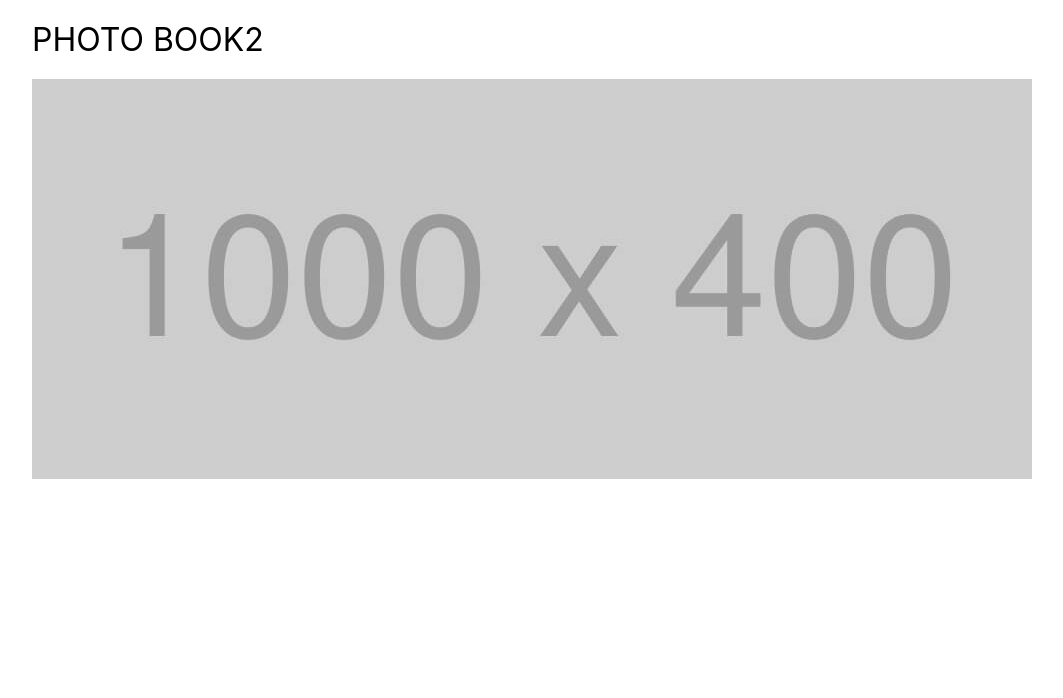
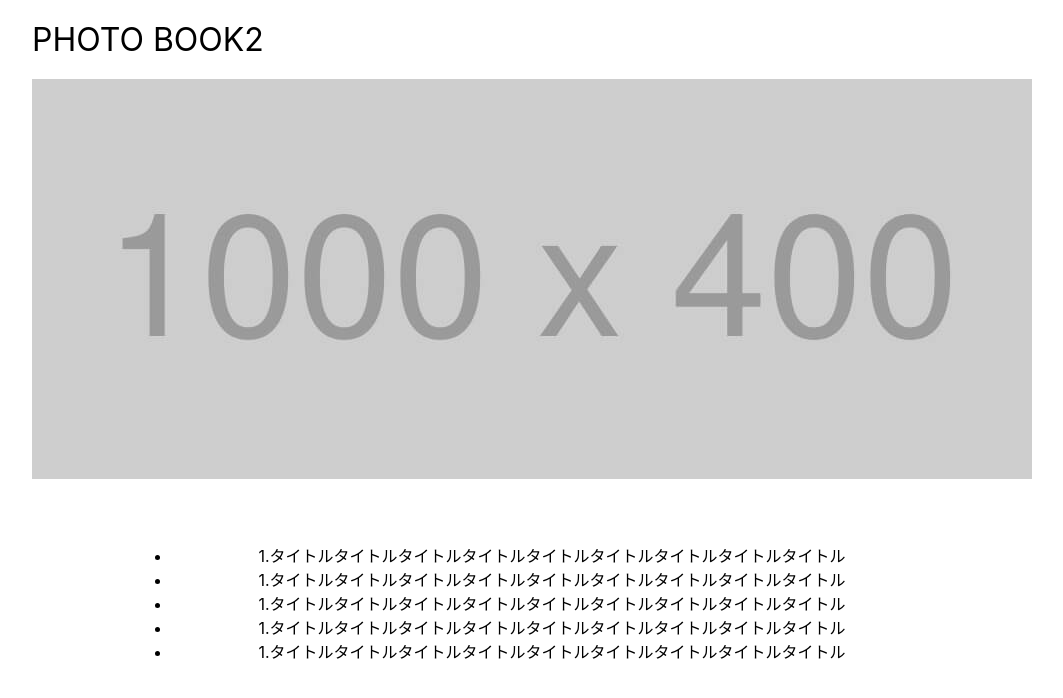
Before and after one commit to keisuke9360-0122/feuture-create_reactsite, a React (Create React App) app in the folder react-app/: page / in a window 1280 px wide. Shown: the top 698 px of the page, without its empty margins (108-1171 px from the left). Built offline with nearby package versions, Linux system fonts and the light colour scheme.

Commit message:
目次マークアップ

```diff
--- a/react-app/src/App.jsx
+++ b/react-app/src/App.jsx
@@ -1,6 +1,7 @@
 import "./App.css";
-import { Mv } from "./component/atoms/Mvimage/Mv";
+import { Mv } from "./component/Atoms/Mvimage/Mv.jsx";
 import { Layout } from "./component/Template_layout/defalute";
+import { IndexList } from "./component/Molecules/IndexList";
 export default function App() {
   return (
     <>
@@ -8,6 +9,7 @@ export default function App() {
         <div>PHOTO BOOK2</div>
         <Mv></Mv>
       </Layout>
+      <IndexList></IndexList>
     </>
   );
 }
--- /dev/null
+++ b/react-app/src/component/Molecules/IndexList.jsx
@@ -0,0 +1,29 @@
+import styled from "styled-components";
+export const IndexList = () => {
+  return (
+    <Scontainer>
+      <ul>
+        <li>
+          1.タイトルタイトルタイトルタイトルタイトルタイトルタイトルタイトルタイトル
+        </li>
+        <li>
+          1.タイトルタイトルタイトルタイトルタイトルタイトルタイトルタイトルタイトル
+        </li>
+        <li>
+          1.タイトルタイトルタイトルタイトルタイトルタイトルタイトルタイトルタイトル
+        </li>
+        <li>
+          1.タイトルタイトルタイトルタイトルタイトルタイトルタイトルタイトルタイトル
+        </li>
+        <li>
+          1.タイトルタイトルタイトルタイトルタイトルタイトルタイトルタイトルタイトル
+        </li>
+      </ul>
+    </Scontainer>
+  );
+};
+const Scontainer = styled.div`
+  width: 800px;
+  text-align: center;
+  margin: 0 auto;
+`;
--- a/react-app/src/component/Template_layout/defalute.jsx
+++ b/react-app/src/component/Template_layout/defalute.jsx
@@ -18,3 +18,7 @@ const Wcontainer = styled.div`
   padding: 20px 30px;
   margin: 0 auto;
 `;
+const Scontainer = styled.div`
+  width: 800px;
+  text-align: center;
+`;
```
